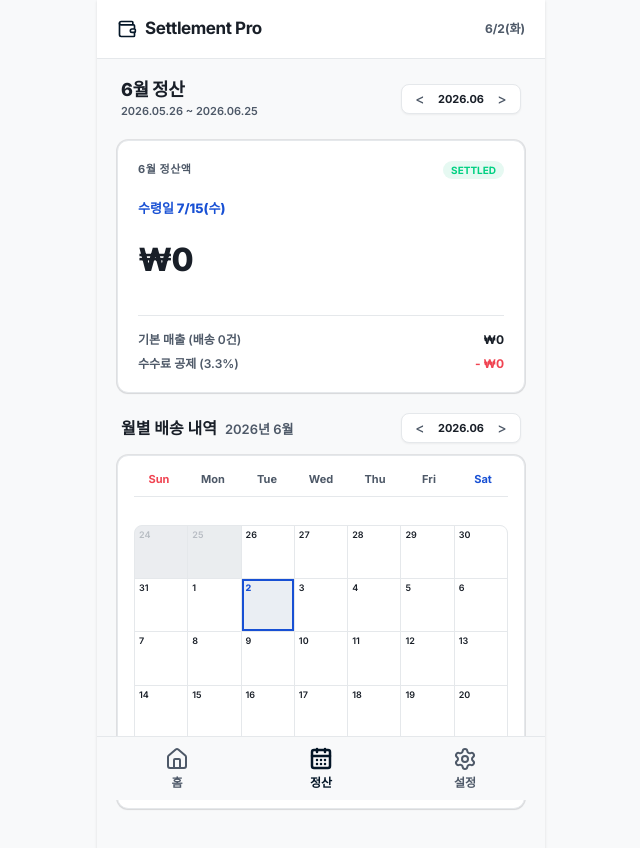
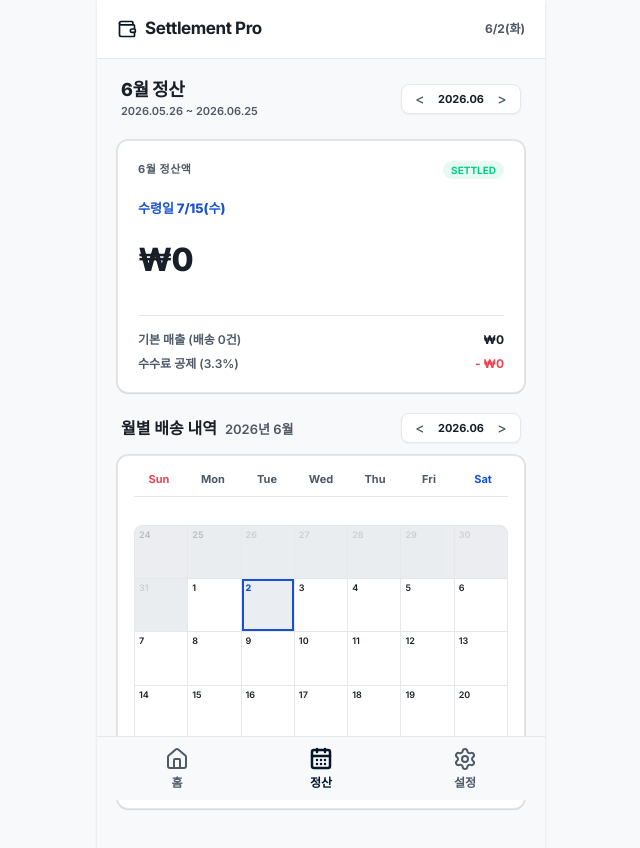
Before and after one commit to ko750125-afk/cuppang, a Next.js app: page /settlement in a window 1280 px wide. Shown: the top 848 px of the page, without its empty margins (319-959 px from the left). Built offline with nearby package versions, Linux system fonts and the light colour scheme; no server answers.

Commit message:
fix: calendar grey-out now based on display month, not settlement period

```diff
--- a/src/app/settlement/page.tsx
+++ b/src/app/settlement/page.tsx
@@ -33,7 +33,9 @@ function buildCalendarCells(startDate: string, endDate: string): CalendarCell[]
   while (current <= lastDisplay) {
     const ds = toDateString(current);
     const isWithinPeriod = ds >= startDate && ds <= endDate;
-    cells.push({ date: new Date(current), isCurrentMonth: isWithinPeriod, isWithinPeriod });
+    // isCurrentMonth: endDate가 속한 월(정산 대상월)에 해당하는 날짜
+    const isCurrentMonth = current.getFullYear() === ey && current.getMonth() === em - 1;
+    cells.push({ date: new Date(current), isCurrentMonth, isWithinPeriod });
     current.setDate(current.getDate() + 1);
   }
 
@@ -148,9 +150,9 @@ export default function Settlement() {
                     key={index}
                     className={cn(
                       "relative aspect-square flex flex-col justify-between p-1 bg-white transition-all",
-                      cell.isWithinPeriod && !isToday  && "bg-white hover:bg-[#f8f9fa]",
-                      cell.isWithinPeriod && isToday   && "bg-blue-50/40 hover:bg-blue-50/50",
-                      !cell.isWithinPeriod             && "bg-[#f8f9fa] opacity-30 pointer-events-none",
+                      cell.isCurrentMonth && !isToday  && "bg-white hover:bg-[#f8f9fa]",
+                      cell.isCurrentMonth && isToday   && "bg-blue-50/40 hover:bg-blue-50/50",
+                      !cell.isCurrentMonth             && "bg-[#f8f9fa] opacity-30 pointer-events-none",
                       isToday                          && "ring-2 ring-[#1850d4] ring-inset z-2"
                     )}
                   >
@@ -158,7 +160,7 @@ export default function Settlement() {
                       "text-[9px] font-semibold leading-none",
                       dow === 0 && "text-[#F04452]",
                       dow === 6 && "text-[#1850d4]",
-                      cell.isWithinPeriod ? "text-[#191F28]" : "text-[#4E5968]",
+                      cell.isCurrentMonth ? "text-[#191F28]" : "text-[#4E5968]",
                       !cell.isCurrentMonth && cell.isWithinPeriod && "opacity-60",
                       isToday && "font-extrabold text-[#1850d4]"
                     )}>
```
